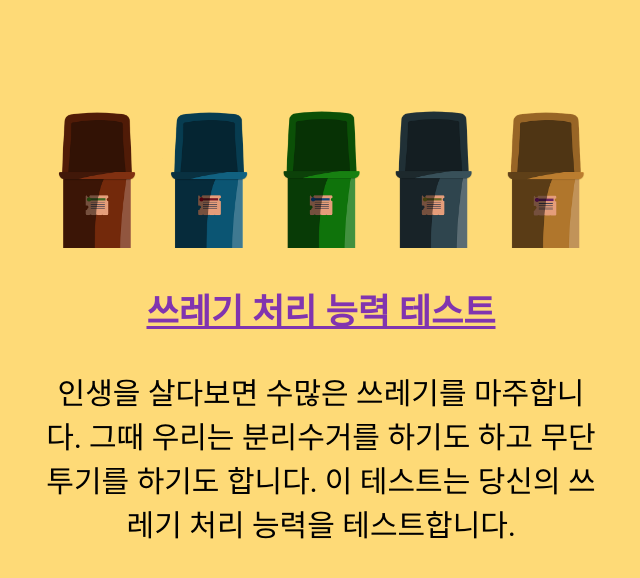
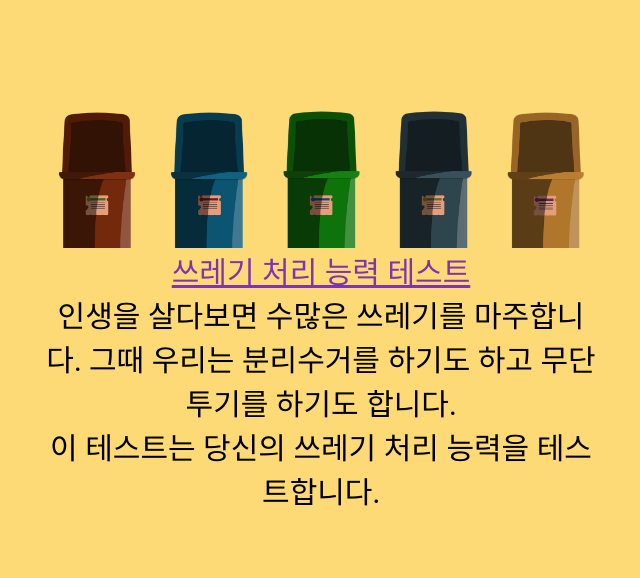
Before and after one commit to axAndgun/PsychoTestForFun, a Next.js app: page / in a window 1280 px wide. Shown: the top 578 px of the page, without its empty margins (319-959 px from the left). Built offline with nearby package versions, Linux system fonts and the light colour scheme.

Commit message:
css-edited

```diff
--- a/src/pages/index.js
+++ b/src/pages/index.js
@@ -14,7 +14,7 @@ export const SquareFrame = styled.div`
   position: relative;
 `
 
-const LocationText = styled.h3`
+const LocationText = styled.div`
     margin: 1rem;
     font-size: 1.1rem;
     font-weight: bold;
@@ -30,6 +30,20 @@ const FlexContainerColumnCenter = styled(FlexContainerAlignCenter)`
 
 const StartEffectTag = styled(LocationText)`
     animation: ${focusInExpandFwd} 0.8s cubic-bezier(0.42, 0.0, 0.58, 0.10) both;
+
+ @media screen and (max-width:1200px) { html,body{
+      font-size: 35px;
+   }}
+
+@media screen and (max-width:768px) {  html,body{
+    font-size: 45px;
+
+   } }
+@media screen and (max-width:480px) {  html,body{
+      font-size: 20px;
+
+   } }
+
     text-align: center;
     /* :hover{
       color: #dd2a7b;
@@ -47,10 +61,6 @@ const FlexContainerColumn = styled.div`
 
 `
 
-function GoToTest({children, onClick}){
-
-  return children
-}
 
 function Homepage() {
 
@@ -64,9 +74,8 @@ function Homepage() {
       </FlexContainerColumn>
       <StartEffectTag>쓰레기 처리 능력 테스트</StartEffectTag>
       </ClientSideLink>
-      인생을 살다보면 수많은 쓰레기를 마주합니다.
-      그때 우리는 분리수거를 하기도 하고 무단투기를 하기도 합니다.
-      이 테스트는 당신의 쓰레기 처리 능력을 테스트합니다.
+    인생을 살다보면 수많은 쓰레기를 마주합니다. 그때 우리는 분리수거를 하기도 하고 무단투기를 하기도 합니다.
+      <LocationText>이 테스트는 당신의 쓰레기 처리 능력을 테스트합니다.</LocationText>
     </FlexContainerColumnCenter>
     </Padding>
     </>
```
Also changed, not shown: src/pages/test/result.jsx (+5 -0 lines).
